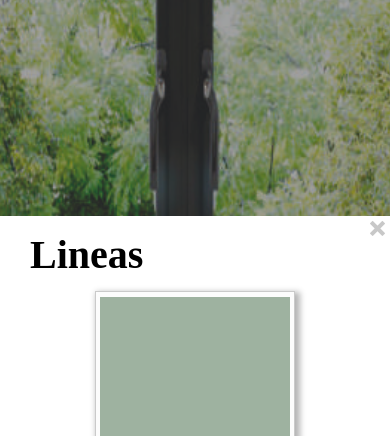
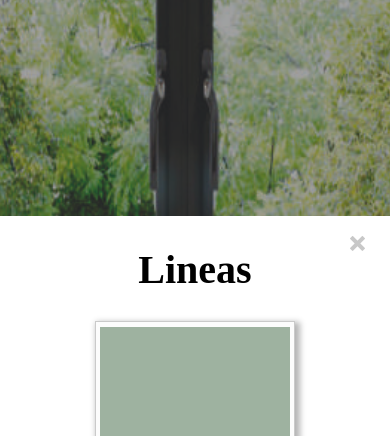
Before and after one commit to VegaVictor90/Aluve-2, a plain HTML site: page index.html in a window 390 px wide. Shown: the part 628-1064 px from the top of the page. Drawn offline with Linux system fonts and the light colour scheme; files whose address does not match are found by name.

Commit message:
Primer Commit

```diff
--- a/style.css
+++ b/style.css
@@ -319,7 +319,15 @@ footer p{
         background-color: #ffffff;
         overflow-y: scroll;
     }
-
+    span.salir_1{
+        padding-right: 25px;
+        padding-top: 20px;
+    }
+    .lineas h2{
+        text-align: center;
+        margin-top: 30px;
+        padding: 0;
+    }
     nav ul {
         position: fixed;
         width: 100vw;
```
